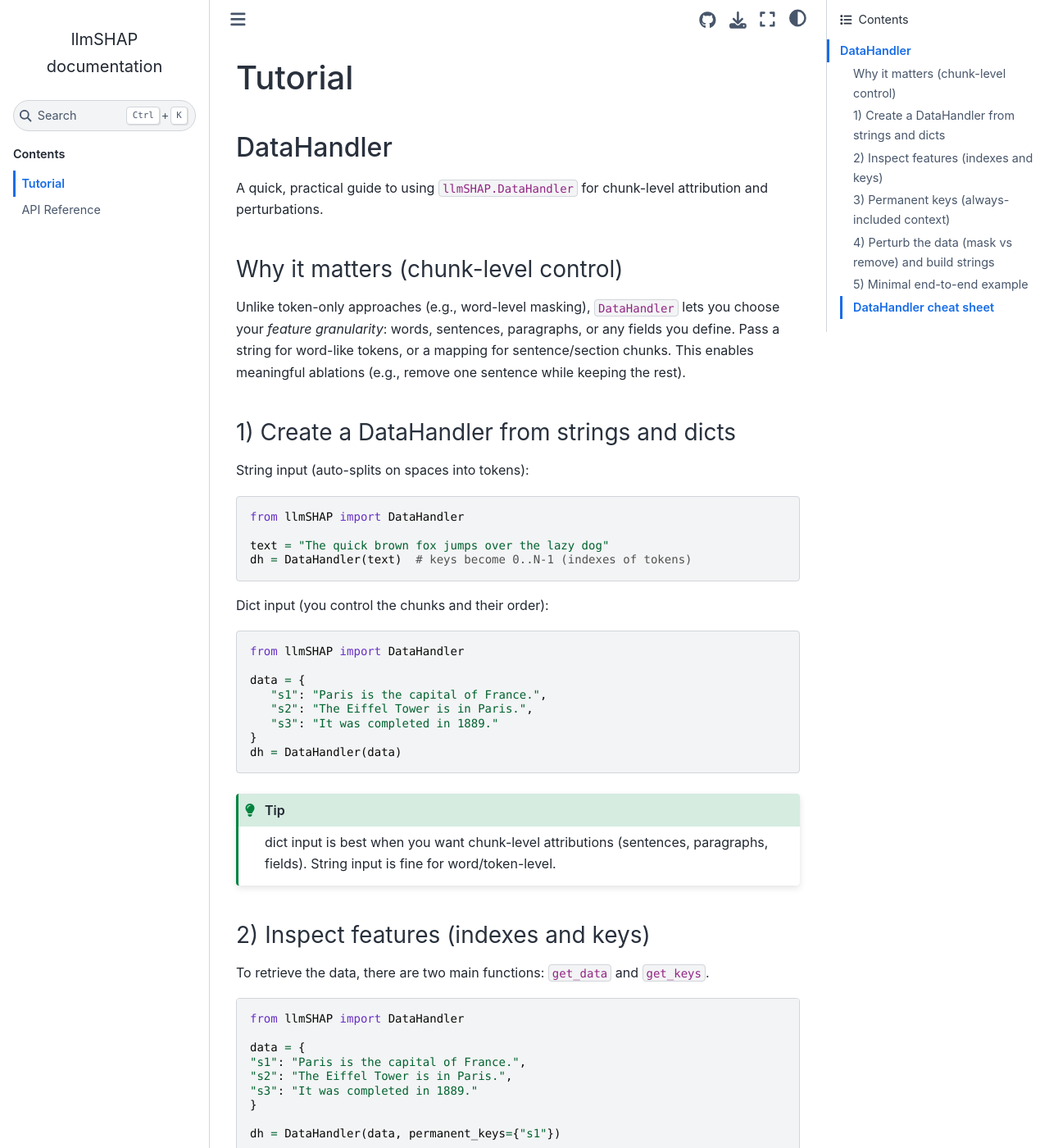
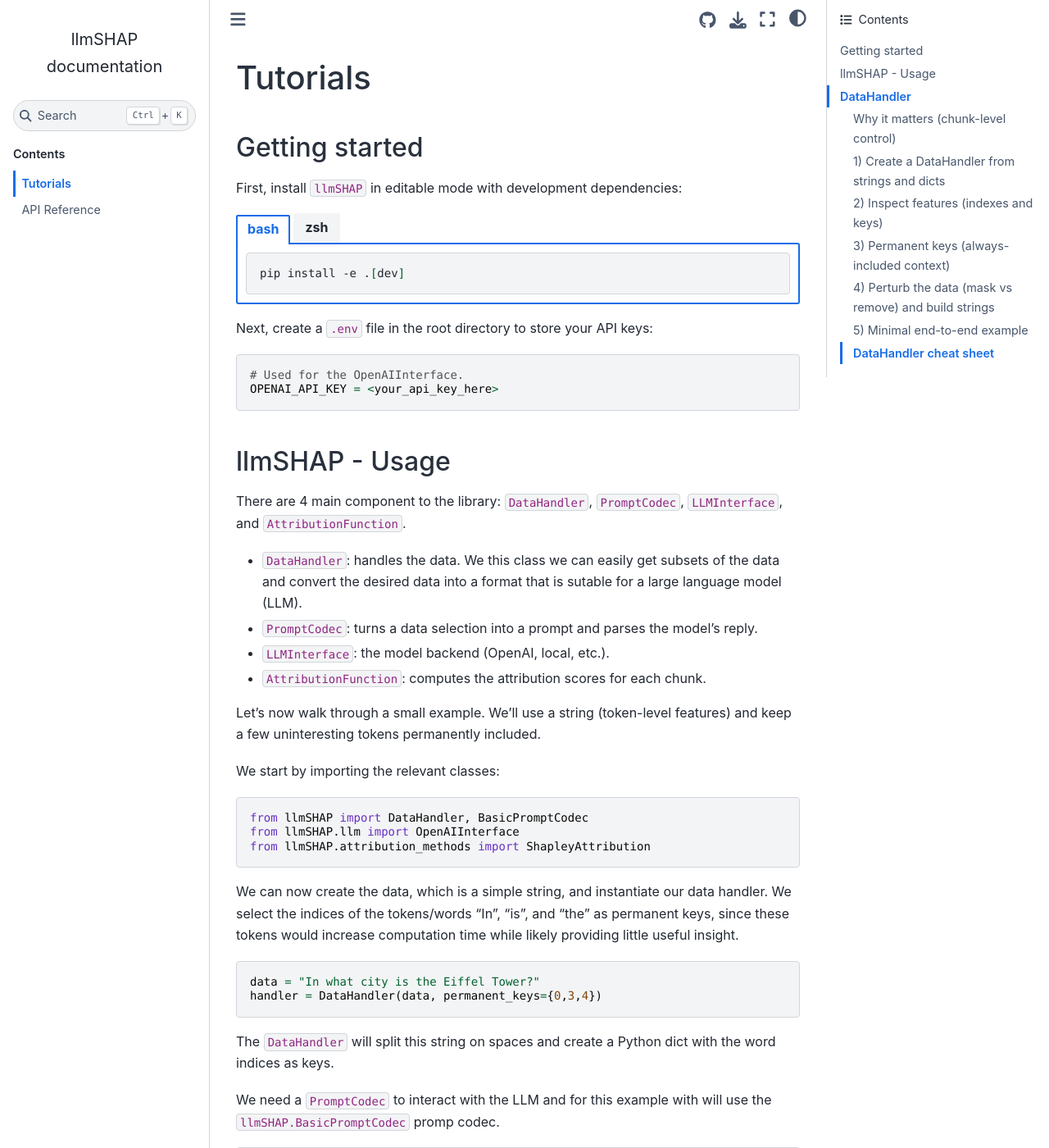
Before and after one commit to filipnaudot/llmSHAP, a Sphinx documentation site: the page built from docs/tutorial.rst, in a window 1280 px wide and 1400 px high. Shown: the whole window at 82% size. Built offline with Sphinx 7.4.7 and the Sphinx Book theme 1.1.4, drawn with Linux system fonts in a browser that asks for light colours; some of the changed text lies outside the part shown.

```diff
--- a/docs/conf.py
+++ b/docs/conf.py
@@ -1,11 +1,12 @@
 project = "llmSHAP"
 author = "Filip Naudot"
 extensions = [
-    "myst_parser",           # Allow Markdown (for README).
-    "sphinx.ext.autodoc",    # Pull docstrings from code.
-    "sphinx.ext.napoleon",   # Google/NumPy style docstrings.
-    "sphinx.ext.viewcode",   # Link to highlighted source.
-    "sphinx.ext.autosummary" # Optional summaries.
+    "myst_parser",            # Allow Markdown (for README).
+    "sphinx.ext.autodoc",     # Pull docstrings from code.
+    "sphinx.ext.napoleon",    # Google/NumPy style docstrings.
+    "sphinx.ext.viewcode",    # Link to highlighted source.
+    "sphinx.ext.autosummary", # Optional summaries.
+    "sphinx_design",          # Allow for nicer documentation.
 ]
 
 # Treat README.md as Markdown via MyST.
--- a/docs/tutorial.rst
+++ b/docs/tutorial.rst
@@ -1,5 +1,117 @@
-Tutorial
+Tutorials
 ================================
+
+
+
+
+
+Getting started
+------------------------------------
+First, install ``llmSHAP`` in editable mode with development dependencies:
+
+.. tab-set::
+
+   .. tab-item:: bash
+
+      .. code-block:: bash
+
+         pip install -e .[dev]
+
+   .. tab-item:: zsh
+
+      .. code-block:: bash
+
+         pip install -e '.[dev]'
+
+
+
+Next, create a ``.env`` file in the root directory to store your API keys:
+
+.. code-block:: python
+
+   # Used for the OpenAIInterface.
+   OPENAI_API_KEY = <your_api_key_here>
+
+
+
+
+
+llmSHAP - Usage
+------------------------------------
+There are 4 main component to the library: ``DataHandler``, ``PromptCodec``, ``LLMInterface``, and ``AttributionFunction``.
+
+- ``DataHandler``: handles the data. We this class we can easily get subsets of the data and convert the desired data into a format that is sutable for a large language model (LLM).
+- ``PromptCodec``: turns a data selection into a prompt and parses the model's reply.
+- ``LLMInterface``: the model backend (OpenAI, local, etc.).
+- ``AttributionFunction``: computes the attribution scores for each chunk.
+
+Let's now walk through a small example. We'll use a string (token-level features) and keep a few uninteresting tokens permanently included.
+
+We start by importing the relevant classes:
+
+.. code-block:: python
+
+   from llmSHAP import DataHandler, BasicPromptCodec
+   from llmSHAP.llm import OpenAIInterface
+   from llmSHAP.attribution_methods import ShapleyAttribution
+
+We can now create the data, which is a simple string, and instantiate our data handler.
+We select the indices of the tokens/words "In", "is", and "the" as permanent keys, since these tokens would
+increase computation time while likely providing little useful insight.
+
+.. code-block:: python
+
+   data = "In what city is the Eiffel Tower?"
+   handler = DataHandler(data, permanent_keys={0,3,4})
+
+The ``DataHandler`` will split this string on spaces and create a Python dict with the word indices as keys.
+
+We need a ``PromptCodec`` to interact with the LLM and for this example with will use the ``llmSHAP.BasicPromptCodec`` promp codec.
+
+
+.. code-block:: python
+
+   prompt_codec = BasicPromptCodec(system="Answer the question briefly.")
+
+Finally, we create the LLM interface, which will allow us to interact with an LLM (local or API-based).
+
+.. code-block:: python
+
+   llm = OpenAIInterface("gpt-4o-mini")
+
+We are now ready to compute the attribution score for each token in the string (except for "In", "is", and "the" since they are **permanent**).
+
+.. code-block:: python
+
+   shap = ShapleyAttribution(model=llm, data_handler=handler, prompt_codec=prompt_codec, use_cache=True)
+   attribution, output = shap.attribution()
+
+The full code should now look like this:
+
+.. code-block:: python
+
+   from llmSHAP import DataHandler, BasicPromptCodec
+   from llmSHAP.llm import OpenAIInterface
+   from llmSHAP.attribution_methods import ShapleyAttribution
+
+   data = "In what city is the Eiffel Tower?"
+   handler = DataHandler(data, permanent_keys={0,3,4})
+   prompt_codec = BasicPromptCodec(system="Answer the question briefly.")
+   llm = OpenAIInterface("gpt-4o-mini")
+
+   shap = ShapleyAttribution(model=llm, data_handler=handler, prompt_codec=prompt_codec, use_cache=True)
+   attribution, output = shap.attribution()
+
+   # We can now print the results.
+   print("\n\n### OUPUT ###")
+   print(output) # The LLM's answer to the question.
+
+   print("\n\n### ATTRIBUTION ###")
+   print(attribution) # The attribution score mapping.
+
+
+
+
 
 DataHandler
 ------------------------------------
@@ -48,9 +160,9 @@
    from llmSHAP import DataHandler
 
    data = {
-   "s1": "Paris is the capital of France.",
-   "s2": "The Eiffel Tower is in Paris.",
-   "s3": "It was completed in 1889."
+      "s1": "Paris is the capital of France.",
+      "s2": "The Eiffel Tower is in Paris.",
+      "s3": "It was completed in 1889."
    }
 
    dh = DataHandler(data, permanent_keys={"s1"})
@@ -102,6 +214,8 @@
 ``permanent_keys`` pins features that must always be present (e.g., instructions, the actual question).
 They are **auto-included** unless you explicitly exclude them::
 
+   from llmSHAP import DataHandler
+
    data = {
       "(0) instruction": "Answer briefly.",
       "(1) question": "In what city is the Eiffel Tower?",
@@ -112,11 +226,11 @@
 
    # When requesting a subset, permanent ones stay:
    print(dh.get_data(2, mask=False))
-   # -> includes instruction and question automatically
+   # Result: {'(0) instruction': 'Answer briefly.', '(1) question': 'In what city is the Eiffel Tower?', '(2) hint': 'Think about landmarks in France.'}
 
    # Only the variable chunk (no pinned context):
    print(dh.get_data(2, mask=False, exclude_permanent_keys=True))
-   # -> just {"(2) hint": "..."}
+   # Result: {'(2) hint': 'Think about landmarks in France.'}
 
 
 String input → use token indexes
@@ -145,9 +259,9 @@
    from llmSHAP import DataHandler
 
    data = {
-   "s1": "Paris is the capital of France.",
-   "s2": "The Eiffel Tower is in Paris.",
-   "s3": "It was completed in 1889."
+      "s1": "Paris is the capital of France.",
+      "s2": "The Eiffel Tower is in Paris.",
+      "s3": "It was completed in 1889."
    }
    dh = DataHandler(data)
 
@@ -190,10 +304,10 @@
    from llmSHAP import DataHandler
 
    data = {
-   "system": "Answer concisely.",
-   "s1": "Paris is the capital of France.",
-   "s2": "The Eiffel Tower is in Paris.",
-   "s3": "It was completed in 1889."
+      "system": "Answer concisely.",
+      "s1": "Paris is the capital of France.",
+      "s2": "The Eiffel Tower is in Paris.",
+      "s3": "It was completed in 1889."
    }
    dh = DataHandler(data, permanent_keys={"system"})
 
--- a/pyproject.toml
+++ b/pyproject.toml
@@ -26,6 +26,6 @@
 ]
 
 [project.optional-dependencies]
-dev = ["pytest", "sphinx", "myst-parser", "sphinx-book-theme"]
+dev = ["pytest", "sphinx", "myst-parser", "sphinx-book-theme", "sphinx-design"]
 notebook = ["ipywidgets"]
 local = ["bitsandbytes", "accelerate", "protobuf", "sentencepiece"]
```
